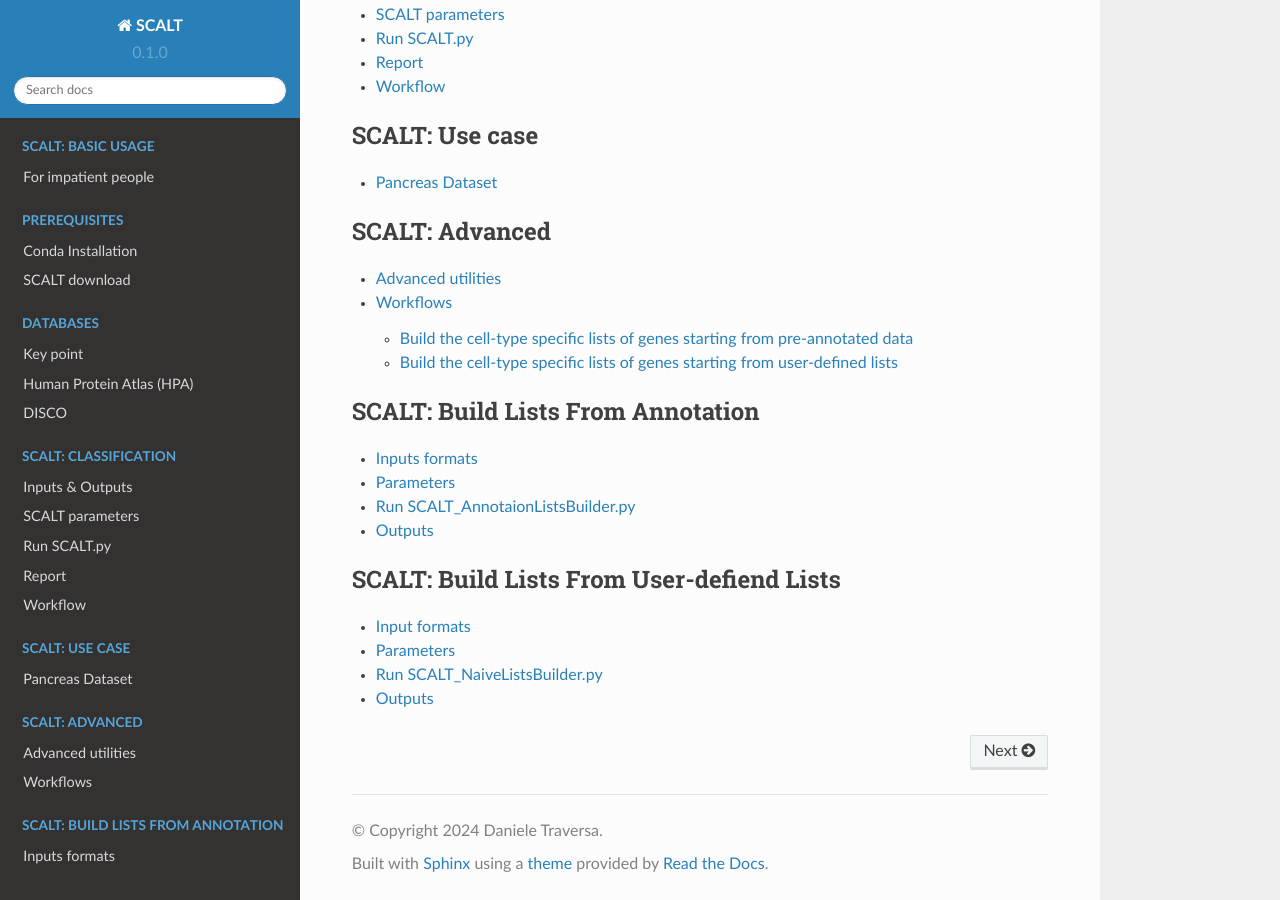
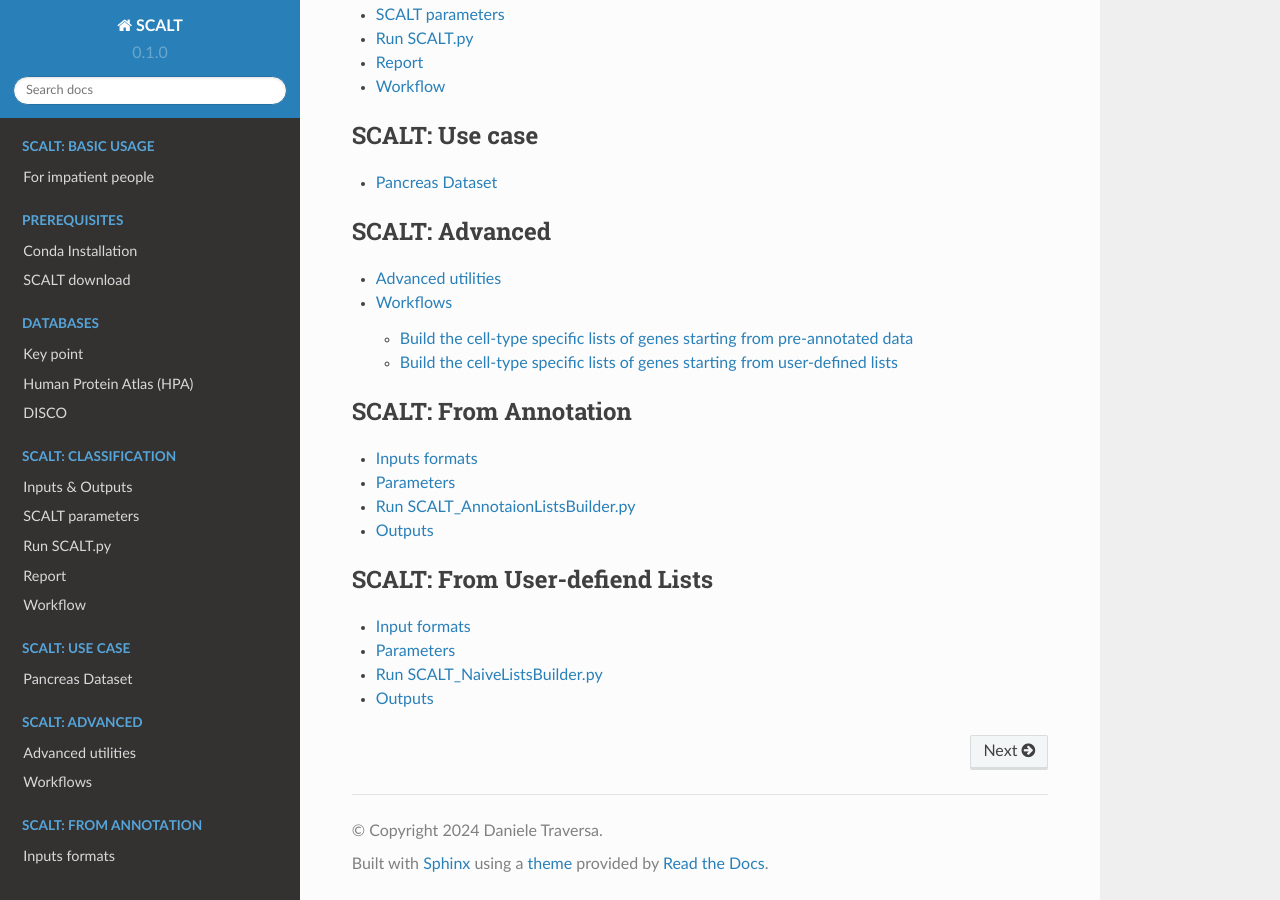
Before and after one commit to danitrave/CapitalCitiesGame, a Sphinx documentation site: the page built from docs/source/index.rst, in a window 1280 px wide and 900 px high, scrolled down 1045 px. Built offline with Sphinx 7.4.7 and the Read the Docs theme 2.0.0, drawn with Linux system fonts in a browser that asks for light colours.

Commit message:
Update index.rst

```diff
--- a/docs/source/index.rst
+++ b/docs/source/index.rst
@@ -52,12 +52,12 @@ If you want to learn more about, please see the manual for point to point instru
 
 .. toctree::
    :maxdepth: 2
-   :caption: SCALT: Build Lists From Annotation
+   :caption: SCALT: From Annotation
 
    annoListsBuilder.rst
 
 .. toctree::
    :maxdepth: 2
-   :caption: SCALT: Build Lists From User-defiend Lists
+   :caption: SCALT: From User-defiend Lists
 
    naiveListsBuilder.rst
```
